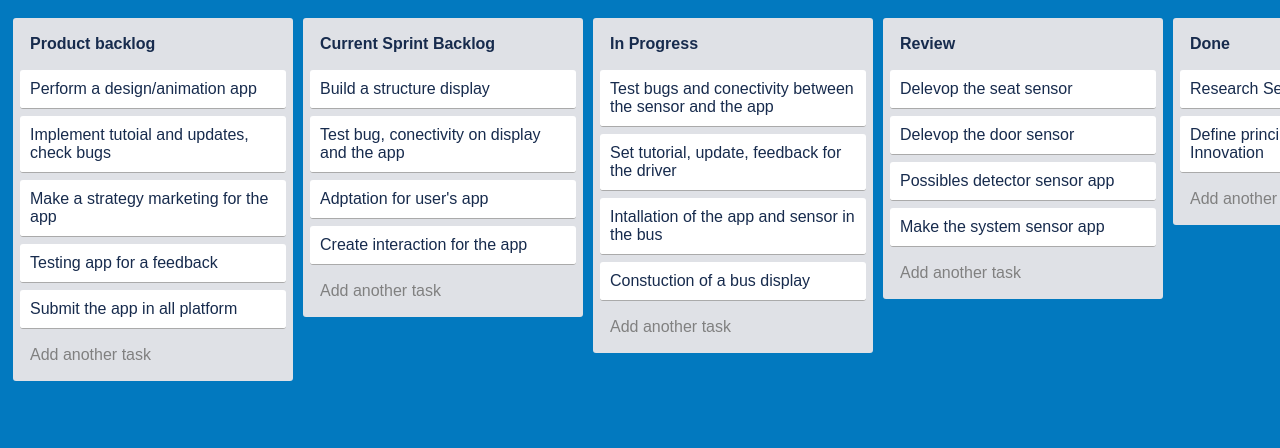
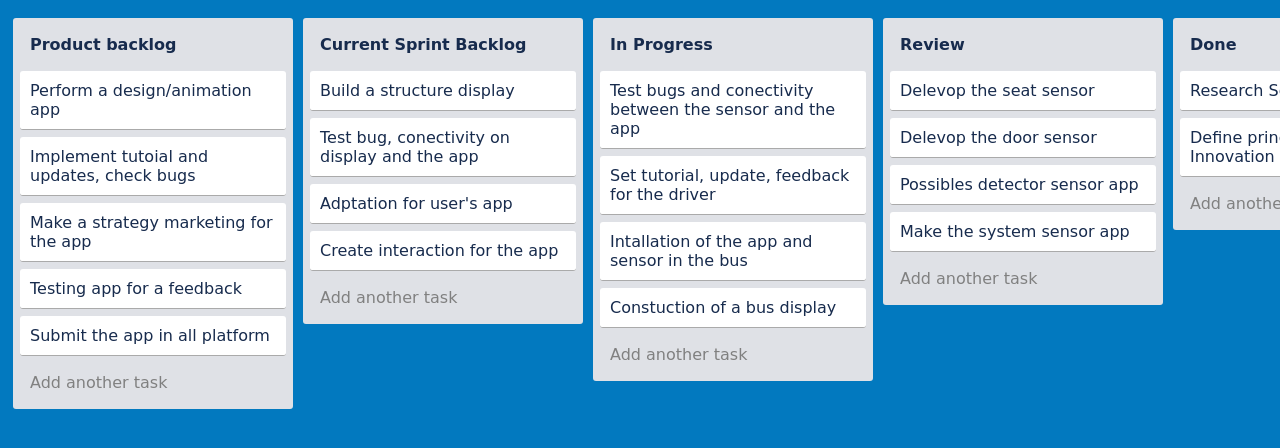
Before and after one commit to Carolina995/csp-ps_ca3, a plain HTML site: page index.html in a window 1280 px wide. Shown: the top 448 px of the page. Drawn offline with nearby package versions, Linux system fonts and the light colour scheme.

Commit message:
Change the Font

```diff
--- a/style.css
+++ b/style.css
@@ -1,5 +1,5 @@
 body {
-  font-family: 'Abel', sans-serif;
+  font-family: 'Caveat', cursive;
   color: #172b4d;
   background-color: #0279bf;
   display: flex;
```
